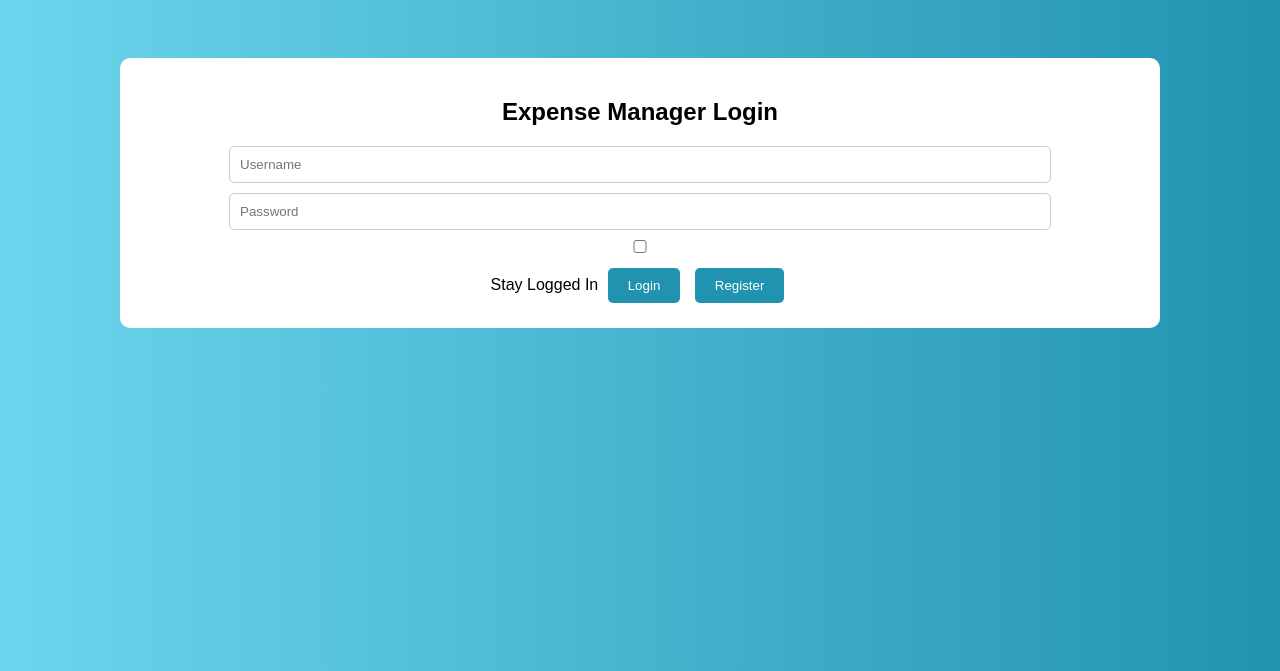
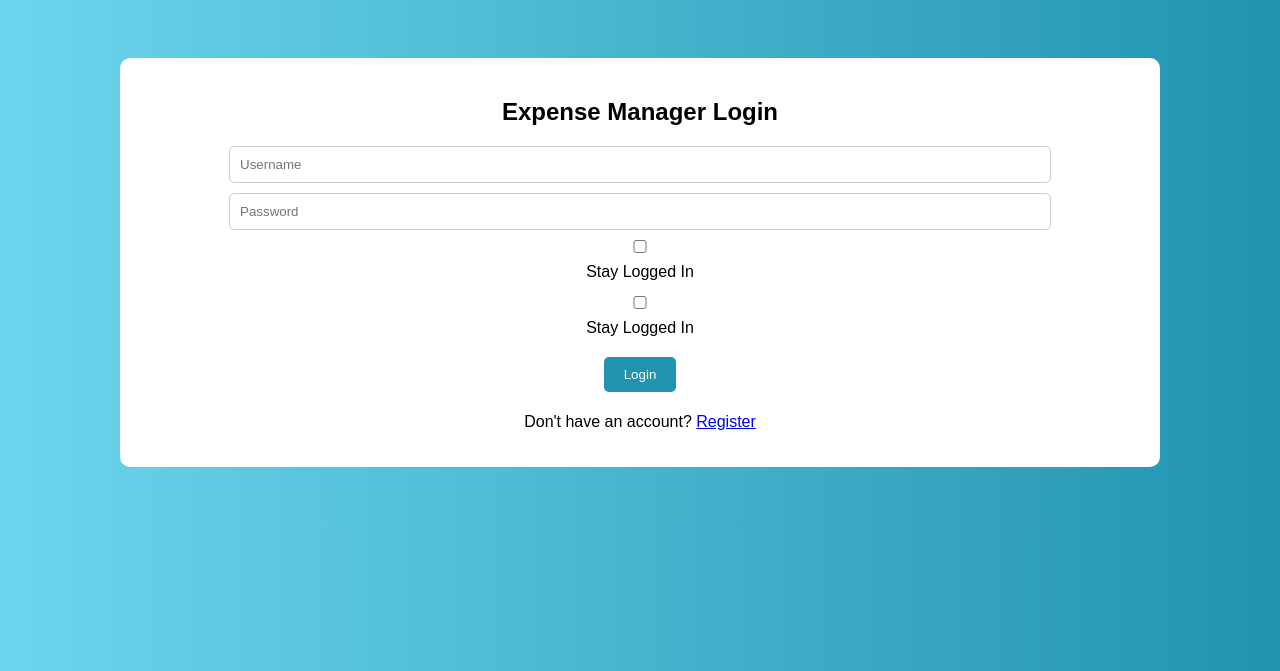
Before and after one commit to kusala1612/Expenses_tracker, a Python web app: template src/main/resources/templates/index.html in a window 1280 px wide. Shown: the top 671 px of the page. Run offline with Jinja, Linux system fonts and the light colour scheme; the template is opened without the code that fills it, so the values that code supplies are empty.

Commit message:
Final UI updates

```diff
--- a/src/main/resources/templates/index.html
+++ b/src/main/resources/templates/index.html
@@ -77,8 +77,25 @@
       <input type="checkbox" id="stayLoggedIn">
       Stay Logged In
     </label>
-    <button onclick="login()">Login</button>
-    <button onclick="showRegister()">Register</button>
+<div style="margin:15px;">
+
+<label>
+<input type="checkbox" id="stayLoggedIn">
+Stay Logged In
+</label>
+
+</div>
+
+<button onclick="login()">
+Login
+</button>
+
+<p>
+Don't have an account?
+<a href="#" onclick="showRegister()">
+Register
+</a>
+</p>
   </div>
 
   <!-- Register -->
```
